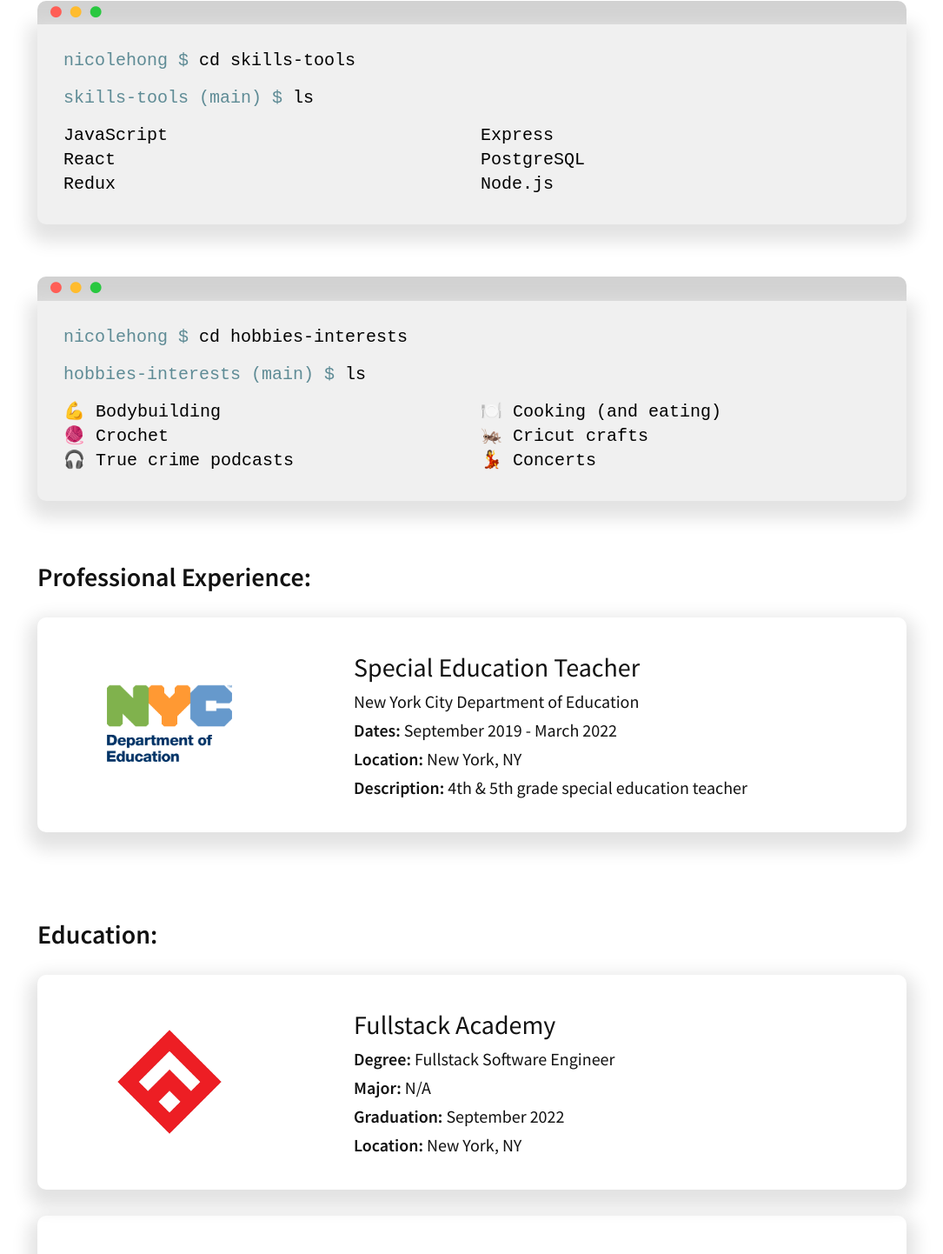
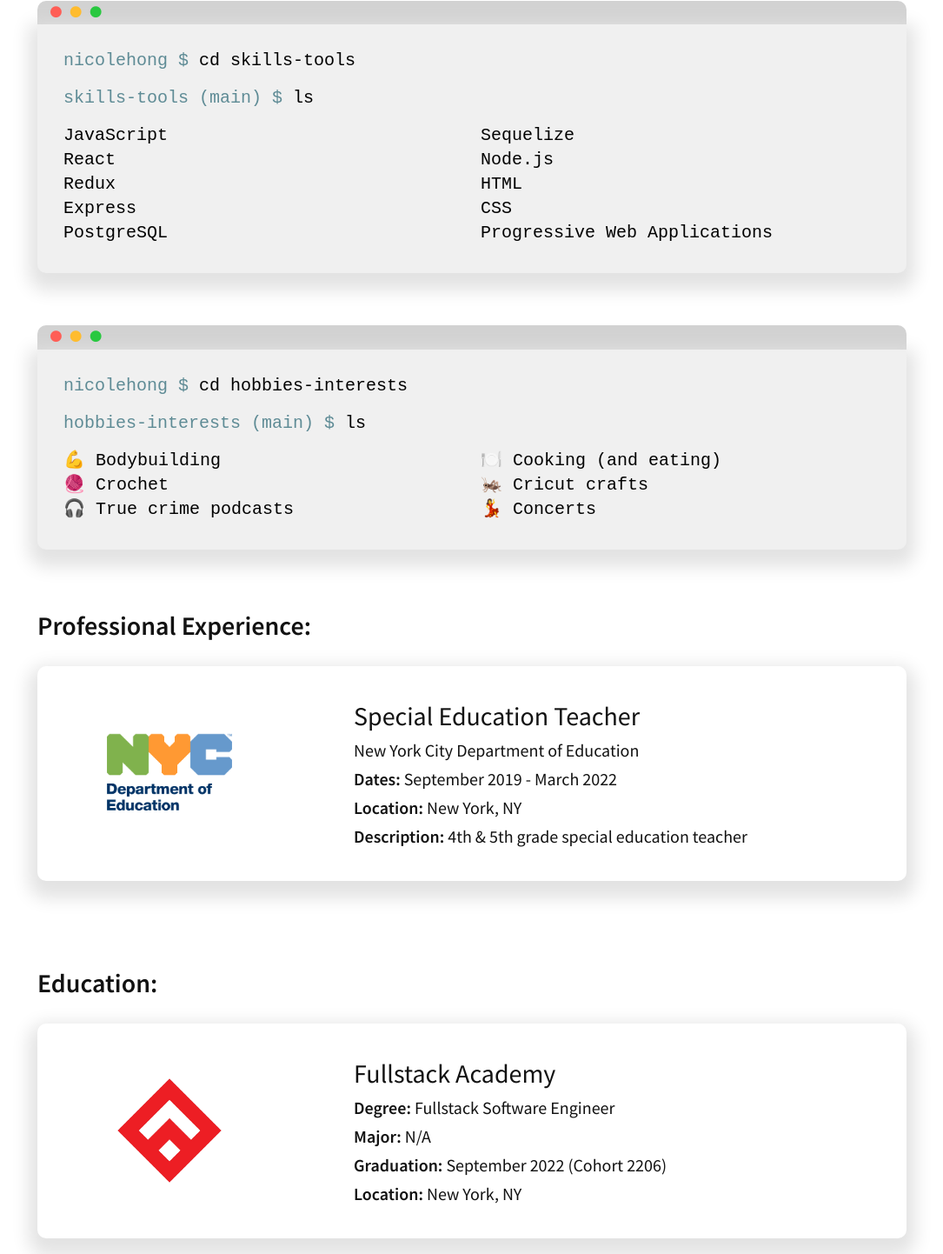
Before and after one commit to nickyjhong/js-portfolio, a React (Create React App) app: page /about in a window 1280 px wide. Shown: the part 492-1934 px from the top of the page at 87% size, without its empty margins (97-1182 px from the left). Built offline with nearby package versions, Linux system fonts and the light colour scheme.

Commit message:
updated skills

```diff
--- a/src/components/About.js
+++ b/src/components/About.js
@@ -30,12 +30,12 @@ export default function About() {
   }
 
   function skills() {
-    const skills = ['JavaScript', 'React', 'Redux', 'Express', 'PostgreSQL' , 'Node.js']
+    const skills = ['JavaScript', 'React', 'Redux', 'Express', 'PostgreSQL' , 'Sequelize', 'Node.js', 'HTML', 'CSS', 'Progressive Web Applications']
     return (
       <div>
         <span className="terminal-user">{`nicolehong $ `}
           <span className="terminal-command">
-             cd skills-tools
+            cd skills-tools
           </span>
         </span>
         <div className="terminal-user">skills-tools <span className="terminal-main">(main)</span> $
@@ -126,7 +126,7 @@ export default function About() {
         major: 'N/A',
         logo: '/fullstack.png',
         location: 'New York, NY',
-        date: 'September 2022'
+        date: 'September 2022 (Cohort 2206)'
       }, {
         degree: 'M.A. in Teaching of English',
         school: 'Teachers College, Columbia University',
```
